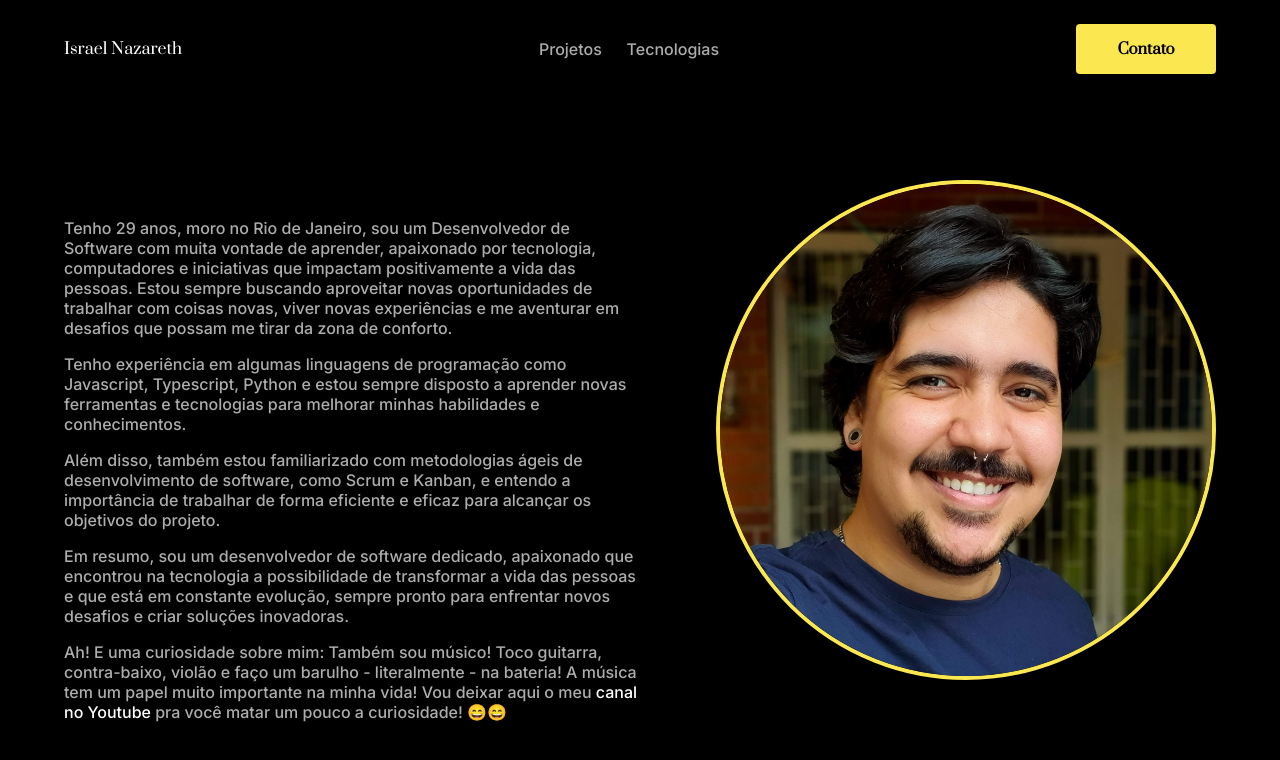
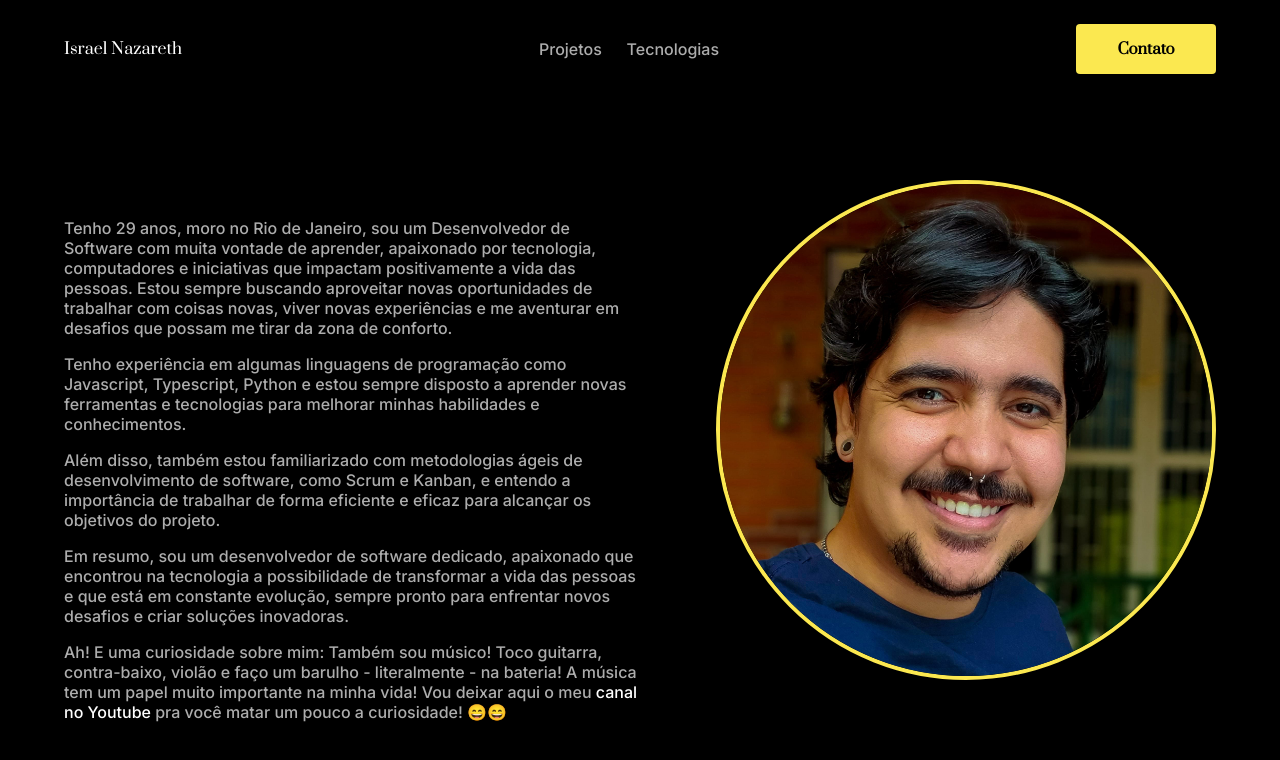
Before and after one commit to israelnazareth/israelnazareth.github.io, a React (Create React App) app: page / in a window 1280 px wide. Shown: the top 760 px of the page. Built offline with nearby package versions, Linux system fonts and the light colour scheme.

Commit message:
feat: change profile picture

```diff
--- a/src/components/Header/Header.css
+++ b/src/components/Header/Header.css
@@ -34,7 +34,7 @@
 
 .self-picture {
   width: 100%;
-  scale: 1.2;
+  scale: 1.15;
 }
 
 @media (min-width: 767px) {
```
Also changed, not shown: src/assets/me.jpg.
